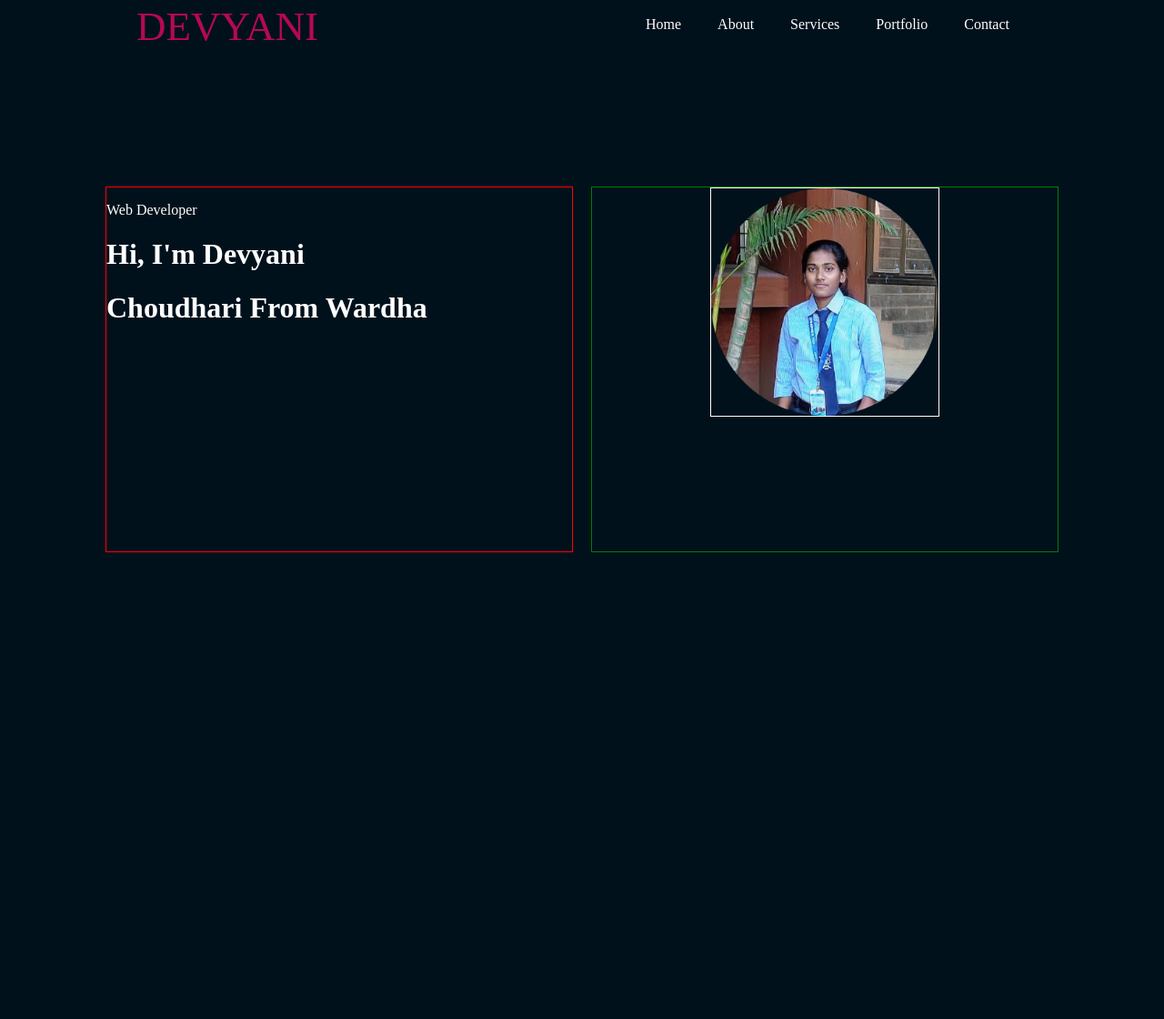
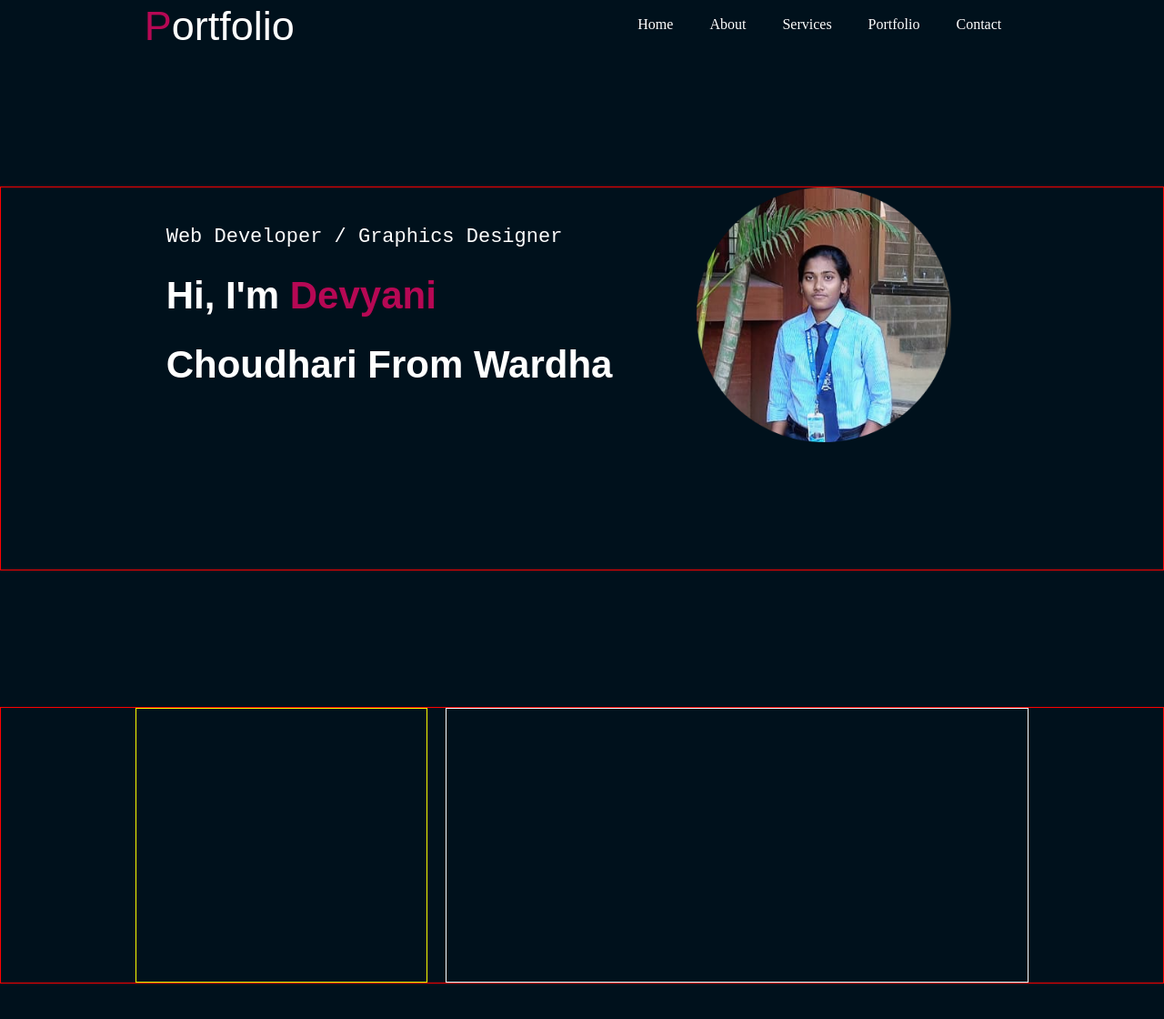
Before and after one commit to devyani001/portfolio_tpc, a plain HTML site: page index.html in a window 1280 px wide. Shown: the part 22-1142 px from the top of the page at 91% size. Before the commit the page ends 800 px from the top, so only its background shows below. Drawn offline with Linux system fonts and the light colour scheme.

Commit message:
added images

```diff
--- a/index.html
+++ b/index.html
@@ -8,7 +8,7 @@
 </head>
 <body>
     <nav>
-        <div class="logo">DEVYANI</div>
+        <div class="logo">P<span style="color: #fff;">ortfolio</span></div>
         <div class="navlinks">
             <ul>
                 <li>Home</li>
@@ -23,8 +23,8 @@
     <header>
         <div class="container">
             <div class="left">
-                <p>Web Developer</p>
-                <h1>Hi, I'm Devyani</h1>
+                <p class="wd">Web Developer / Graphics Designer</p>
+                <h1>Hi, I'm <span style="color: #b60854;">Devyani</span></h1>
                 <h1>Choudhari From Wardha</h1>
             </div>
             <div class="right">
@@ -33,6 +33,11 @@
                 </div>
             </div>
         </div>
+
+        <div class="container">
+            <div class="about_left"></div>
+            <div class="about_right"></div>
+        </div>
     </header>
 
     <footer></footer>
--- a/portfolio_tpc.css
+++ b/portfolio_tpc.css
@@ -18,6 +18,8 @@ nav{
     /* color: rgb(0, 66, 94); */
     font-size: 45px;
     font-weight: 500;
+    /* font-family: 'Segoe UI', Tahoma, Geneva, Verdana, sans-serif; */
+    font-family: 'poppins', sans-serif;
 }
 
 ul{
@@ -44,29 +46,53 @@ li:hover{
     justify-content: center;
     margin: 150px 0;
     gap: 20px;
+    border: 1px solid red;
 }
 
 .left{
-    border: 1px solid red;
+    border: 1px solid none;
     width: 40%;
     height: 400px;
     color: #fff;
+    padding-top: 20px;
+}
+
+h1{
+    font-family: 'poppins', sans-serif;
+    font-size: 42px;
+}
+
+.wd{
+    font-family: 'Courier New', Courier, monospace;
+    font-size: 22px;
 }
 
 .right{
-    border: 1px solid green;
-    width: 40%;
+    border: 1px solid none;
+    width: 30%;
     height: 400px;
     justify-items: center;
     /* align-content: center; */
 }
 
 .inner_right{
-    border: 1px solid white;
+    border: 1px solid none;
     /* margin: 50px; */
     background-image: url("portfolio_tpcimg.png");
     background-position: center;
     background-size: cover;
-    height: 250px;
-    width: 250px;
+    height: 280px;
+    width: 280px;
 }
+
+.about_left{
+    border: 1px solid yellow;
+    width: 25%;
+    height: 300px;
+}
+
+.about_right{
+    border: 1px solid white;
+    width: 50%;
+    height: 300px;
+}
```
Also changed, not shown: about_tpc_portfolioimg.webp (added).
